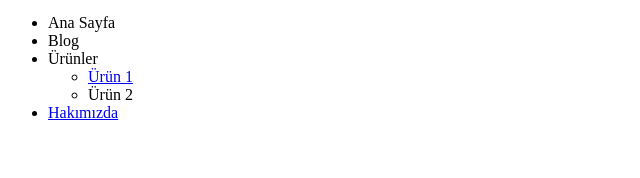
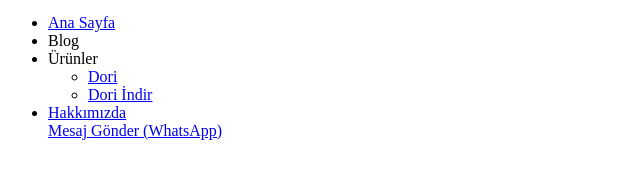
Before and after one commit to Iremkeser37/html-tutorial, a plain HTML site: page 241023/sayfa/urun1.html in a window 1280 px wide. Shown: the part 164-342 px from the top of the page, without its empty margins (0-640 px from the left). Drawn offline with Linux system fonts and the light colour scheme.

Commit message:
Add files via upload

```diff
--- a/241023/sayfa/urun1.html
+++ b/241023/sayfa/urun1.html
@@ -8,19 +8,20 @@
 <body>
     <h1>ÜRÜN 1 SAYFASI</h1>
 
-    <a href="../index.html"><img src="../res/logo.png" alt=" Site Logosu" width="130px"></a>
+    <a href="../index.html"><img src="../res/logo.png" alt="site logosu" width="130px"> </a>
+
 
     <ul>
-        <li>Ana Sayfa</li>
+        <li><a href="../index.html">Ana Sayfa</a></li>
         <li>Blog</li>
         <li>Ürünler
             <ul>
-                <li><a href="../res/dori.png">Ürün 1</a></li>
-                <li>Ürün 2</li>
+                <li><a href="../res/dori.png">Dori</a></li>
+                <li><a href="../res/dori.png" download="Dori">Dori İndir</a></li>
             </ul>
         </li>
-        <li><a href="../hakkimizda.html">Hakımızda</a></li>
-
+        <li><a href="../hakkimizda.html">Hakkımızda</a></li>
+        <a href="https://wa.me/905551234567 ">Mesaj Gönder (WhatsApp)</a>
     </ul>
 
 </body>
```
Also changed, not shown: 241023/sayfa/urun2.html (+6 -4 lines).
